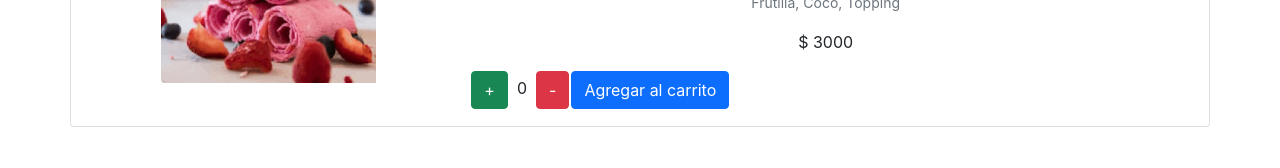
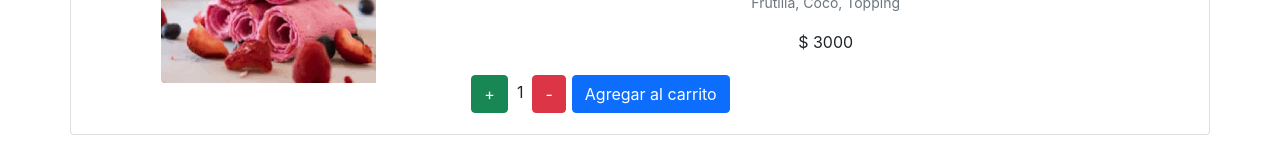
Before and after one commit to alexjesus27/desafio1-creandoapp-con-cli, a React (Create React App) app: page /item/5 in a window 1280 px wide. Shown: the part 215-383 px from the top of the page. Built offline with nearby package versions, Linux system fonts and the light colour scheme.

Commit message:
mejoras en eliminar producto

```diff
--- a/src/components/Cart.js
+++ b/src/components/Cart.js
@@ -8,13 +8,6 @@ export function Cart() {
 
     const cartContext = useContext(CartContext);
     const {carrito} = cartContext;
-
-    const eliminar = ()=>{
-
-        cartContext.removeItem()
-    }
-
-    console.log(cartContext.TotalCompra());
 
     const clear = ()=>{
         cartContext.clear()
@@ -39,24 +32,27 @@ export function Cart() {
             <h1>Sus Productos</h1>
 
             <div>
-                {carrito.map((helado)=>{
-                     return(
-                     <table className="table mt-4" key={helado.id}>
+
+                     <table className="table mt-4" >
                                           <tbody>
-                                              <tr>
+                                          {carrito.map((helado)=>{
+                                            return(
+                                              <tr key={helado.id}>
                                                   <td><img src={`../public/${helado.imagen}`} className='img-fluid rounded-start' alt=''/></td>
                                                   <td>{helado.nombre}</td>
                                                   <td>cant. {helado.total2}</td>
                       	                        <td>$ {helado.precioTotal}</td>
-                      	                        <td><button className="btn btn-danger" onClick={eliminar}>X</button></td>
+                      	                        <td><button className="btn btn-danger" onClick={()=>{cartContext.removeItem(helado.id)}}>X</button></td>
+
                                               </tr>
+                                              )})}
                                           </tbody>
                                       </table>
-                     )
 
-                }
 
-                )}
+
+
+
             </div>
             <button className="btn btn-danger" onClick={clear}>Vaciar carrito</button>
             </div>
--- a/src/components/ItemCount.js
+++ b/src/components/ItemCount.js
@@ -13,7 +13,7 @@ export function ItemCount ({helados, total, setTotal, onAdd}){
     }
 
     function restar(event){
-        if(total>0){
+        if(total>1){
             setTotal(total -1)
         }
     }
@@ -34,7 +34,7 @@ export function ItemCount ({helados, total, setTotal, onAdd}){
             <td className='px-2'>{total}</td>
             <td><button className='btn btn-danger' onClick={restar}>-</button></td>
             <Link to="/cart">
-            <td><button className='btn btn-primary' onClick={onAdd}>Agregar al carrito</button></td>
+            <td><button className='btn btn-primary m-1' onClick={onAdd}>Agregar al carrito</button></td>
             </Link>
         </tr>
         </Fragment>
--- a/src/components/ItemDetail.js
+++ b/src/components/ItemDetail.js
@@ -7,7 +7,7 @@ function ItemDetail({helados}){
 
 
 
-   const [total, setTotal] = useState(0)
+   const [total, setTotal] = useState(1)
 
    const cartContext = useContext(CartContext);
 
--- a/src/contexts/CartContext.js
+++ b/src/contexts/CartContext.js
@@ -13,6 +13,7 @@ const CartProvider = (props) => {
         if(carrito.some(helado=> helado.id === helados.id)){
             let index = carrito.findIndex(helado => helado.id === helados.id );
             let producto = carrito[index];
+            console.log(producto)
             producto.total2 = producto.total2 + total2;
             producto.precioTotal = (producto.precioTotal + helados.precio * total2);
             const newHelado = [...carrito];
@@ -32,8 +33,8 @@ const CartProvider = (props) => {
     }
 
     const removeItem = (id) =>{
-        let index = carrito.findIndex(helado => helado.id === id);
-
+        let index = carrito.findIndex((helado)=> helado.id === id);
+        console.log(index)
         const newHelado = [...carrito];
         newHelado.splice(index, 1);
         setCarrito([...newHelado]);
@@ -50,7 +51,7 @@ const CartProvider = (props) => {
     }
     const contadorProductos =() =>{
 
-        return carrito.reduce((a,b)=> a+b.total2, 0)
+        return carrito.reduce((a,b)=> a + b.total2, 0)
     }
 
 
```
